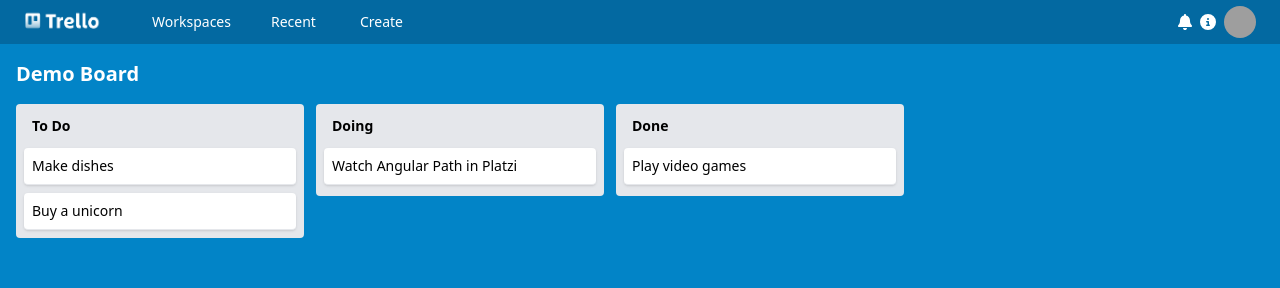
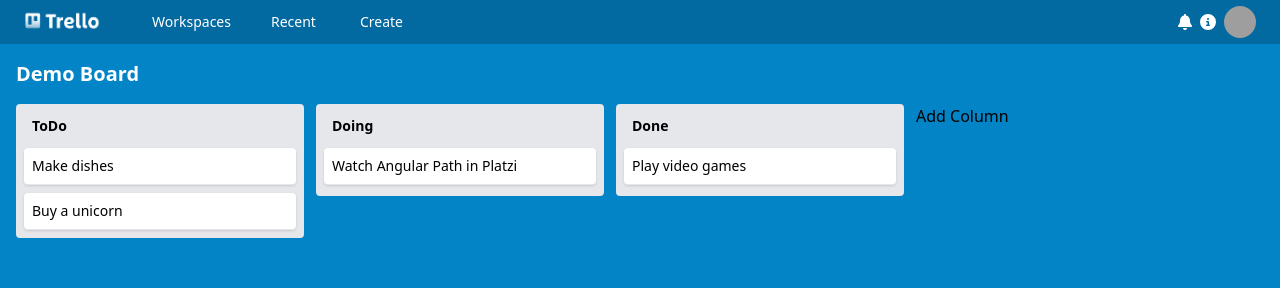
Before and after one commit to Josefloresh94/trello-clone, an Angular app: page /board in a window 1280 px wide. Shown: the top 288 px of the page. Built offline with nearby package versions, Linux system fonts and the light colour scheme; grey boxes are pictures that could not be loaded.

Commit message:
Crear mas columnas y hacer dinamico la creacion de tareas

```diff
--- a/src/app/models/todo.model.ts
+++ b/src/app/models/todo.model.ts
@@ -2,3 +2,8 @@ export interface ToDo {
     id: string;
     title: string;
 }
+
+export interface Column {
+    title: string;
+    todos: ToDo[];
+}
--- a/src/app/pages/board/board.component.html
+++ b/src/app/pages/board/board.component.html
@@ -1,28 +1,31 @@
 <div class="flex flex-col h-screen">
     <app-navbar></app-navbar>
     <div class="w-full grow bg-sky-600 px-4 pb-4">
+        <div class="flex flex-col h-full">
             <div>
                 <h2 class="text-xl font-bold text-white my-4">
                     Demo Board
                 </h2>
             </div>
+
             <div
-            class="flex items-start w-full h-full"
-            cdkDropListDropped
+                class="flex grow items-start w-full h-full overflow-x-scroll"
+                cdkDropListGroup
                 >
-            <div class="rounded bg-gray-200 w-72 p-2 mr-3">
+                @for (column of columns; track column) {
+                    <div class="rounded bg-gray-200 w-72 p-2 mr-3 shrink-0">
                         <div class="flex justify-between py-1">
-                    <h3 class="text-sm font-bold ml-2">To Do</h3>
+                            <h3 class="text-sm font-bold ml-2">
+                                {{ column.title }}
+                            </h3>
                         </div>
 
                         <div
                             class="text-sm mt-2 min-h-[2.5rem]"
                             cdkDropList
-                    #todoList="cdkDropList"
-                    [cdkDropListData]="todos"
-                    [cdkDropListConnectedTo]="[doingList, doneList]"
+                            [cdkDropListData]="column.todos"
                             (cdkDropListDropped)="drop($event)">
-                    @for (todo of todos; track todo.id){
+                            @for (todo of column.todos; track todo.id){
                                 <div
                                     cdkDrag
                                     class="bg-white shadow p-2 rounded mt-2 border-b border-x-gray-300 cursor-pointer hover:bg-gray-400"
@@ -32,51 +35,11 @@
                             }
                         </div>
                     </div>
-            <div class="rounded bg-gray-200 w-72 p-2 mr-3">
-                <div class="flex justify-between py-1">
-                    <h3 class="text-sm font-bold ml-2">Doing</h3>
-                </div>
-
-                <div
-                    class="text-sm mt-2 min-h-[2.5rem]"
-                    cdkDropList
-                    #doingList="cdkDropList"
-                    [cdkDropListData]="doing"
-                    [cdkDropListConnectedTo]="[todoList, doneList]"
-                    (cdkDropListDropped)="drop($event)">
-                    @for (todo of doing; track todo.id){
-                        <div
-                            cdkDrag
-                            class="bg-white shadow p-2 rounded mt-2 border-b border-x-gray-300 cursor-pointer hover:bg-gray-400"
-                        >
-                        {{ todo.title }}
-                        </div>
                 }
-                </div>
-            </div>
-            <div class="rounded bg-gray-200 w-72 p-2 mr-3">
-                <div class="flex justify-between py-1">
-                    <h3 class="text-sm font-bold ml-2">Done</h3>
-                </div>
-
-                <div
-                    class="text-sm mt-2 min-h-[2.5rem]"
-                    cdkDropList
-                    #doneList="cdkDropList"
-                    [cdkDropListData]="done"
-                    [cdkDropListConnectedTo]="[doingList, todoList]"
-                    (cdkDropListDropped)="drop($event)"
-                >
-                    @for (todo of done; track todo.id){
-                        <div
-                            cdkDrag
-                            class="bg-white shadow p-2 rounded mt-2 border-b border-x-gray-300 cursor-pointer hover:bg-gray-400"
-                        >
-                        {{ todo.title }}
-                        </div>
-                    }
+                <button (click)="addColumn()">
+                    Add Column
+                </button>
             </div>
         </div>
     </div>
 </div>
-</div>
--- a/src/app/pages/board/board.component.ts
+++ b/src/app/pages/board/board.component.ts
@@ -3,7 +3,7 @@ import { DragDropModule } from '@angular/cdk/drag-drop';
 import { CdkDragDrop, moveItemInArray, transferArrayItem } from '@angular/cdk/drag-drop';
 import { NavbarComponent } from "../../components/navbar/navbar.component";
 
-import { ToDo } from '../../models/todo.model';
+import { ToDo, Column } from '../../models/todo.model';
 
 @Component({
     selector: 'app-board',
@@ -25,7 +25,11 @@ import { ToDo } from '../../models/todo.model';
     ]
 })
 export class BoardComponent {
-  todos: ToDo[] = [
+
+  columns: Column[] = [
+    {
+      title: 'ToDo',
+      todos: [
         {
           id: '1',
           title: 'Make dishes'
@@ -34,21 +38,31 @@ export class BoardComponent {
           id: '2',
           title: 'Buy a unicorn'
         }
-  ];
-
-  doing: ToDo[] = [
+      ]
+    },
+    {
+      title: 'Doing',
+      todos: [
         {
           id: '3',
           title: 'Watch Angular Path in Platzi'
         }
-  ];
-
-  done: ToDo[] = [
+      ]
+    },
+    {
+      title: 'Done',
+      todos: [
         {
           id: '4',
           title: 'Play video games'
         }
-  ];
+      ]
+    }
+  ]
+
+  todos: ToDo[] = [];
+  doing: ToDo[] = [];
+  done: ToDo[] = [];
 
   drop(event: CdkDragDrop<any[]>) {
     if (event.previousContainer === event.container) {
@@ -62,4 +76,11 @@ export class BoardComponent {
       );
     }
   }
+
+  addColumn() {
+    this.columns.push({
+      title: 'New Column',
+      todos: [],
+    });
   }
+}
--- a/src/styles.scss
+++ b/src/styles.scss
@@ -4,3 +4,23 @@
 @import 'tailwindcss/utilities';
 
 @import '@angular/cdk/overlay-prebuilt.css';
+
+::-webkit-scrollbar {
+    width: 8px;
+    height: 8px;
+}
+
+::-webkit-scrollbar-thumb {
+    background-color: rgba(156, 163, 175, var(--tw-bg-opacity));
+    border-radius: 4px;
+}
+
+::-webkit-scrollbar-track {
+    background-color: rgba(229, 231, 235, var(--tw-bg-opacity));
+    border-radius: 4px;
+}
+
+  /* Agrega un efecto hover a la barra de desplazamiento */
+::-webkit-scrollbar-thumb:hover {
+    background-color: rgba(107, 114, 128, var(--tw-bg-opacity));
+}
```
Lines whose indentation alone changed are shown as unchanged.
